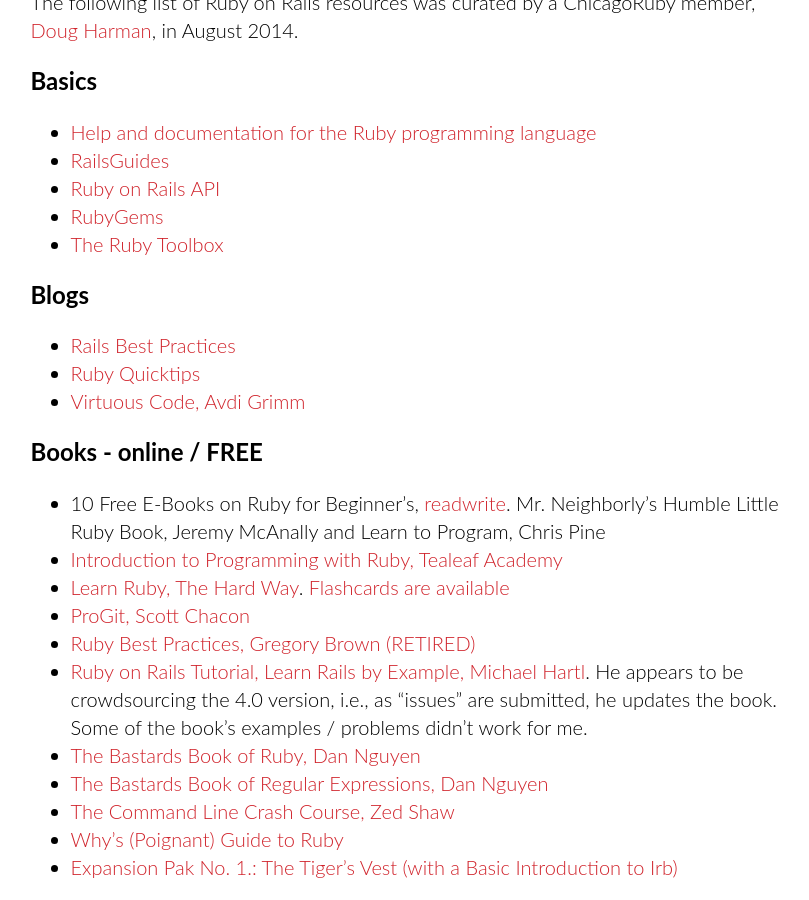
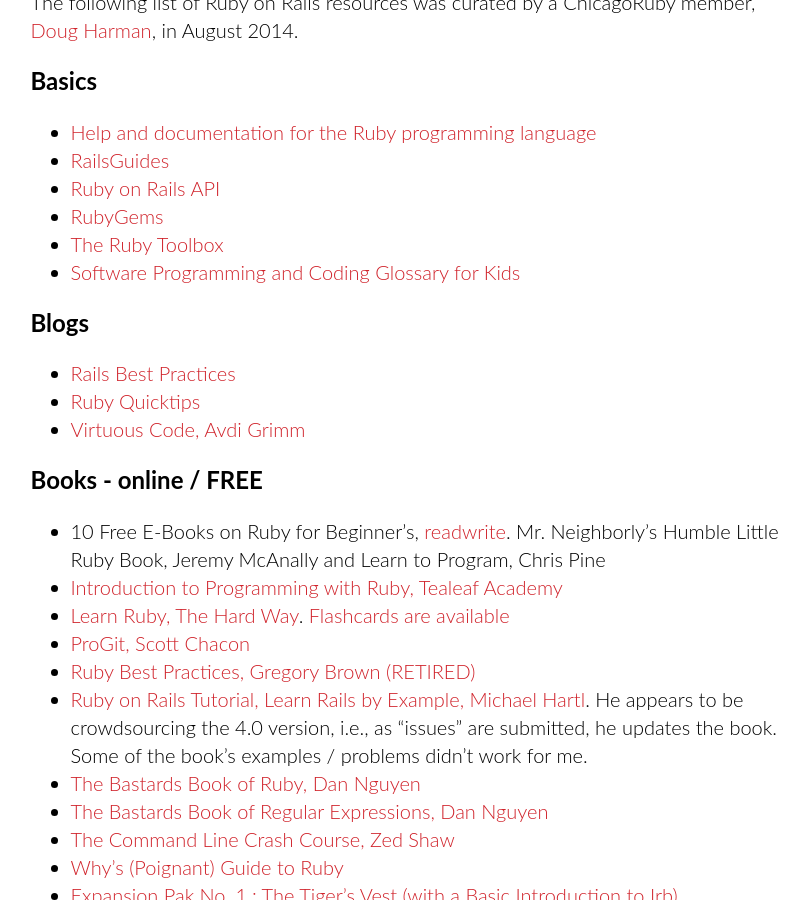
Before and after one commit to chicagoruby/chicagoruby-website, a Jekyll site: the page built from pages/simple/resources.md, in a window 1280 px wide and 900 px high, scrolled down 500 px. Shown: the whole window, without its empty margins (146-955 px from the left). Built offline with Jekyll 4.4.1, drawn with Linux system fonts in a browser that asks for light colours; nearby versions of some CDN libraries.

Commit message:
Add Glossary for kids to resources page

```diff
--- a/pages/simple/resources.md
+++ b/pages/simple/resources.md
@@ -18,6 +18,7 @@
 - [Ruby on Rails API](http://api.rubyonrails.org/)
 - [RubyGems](http://rubygems.org/)
 - [The Ruby Toolbox](https://www.ruby-toolbox.com/categories/api_clients)
+- [Software Programming and Coding Glossary for Kids](https://www.smartadvocate.com/News/Blog/software-programming-and-coding-glossary-for-kids)
 
 ## Blogs
 
```
